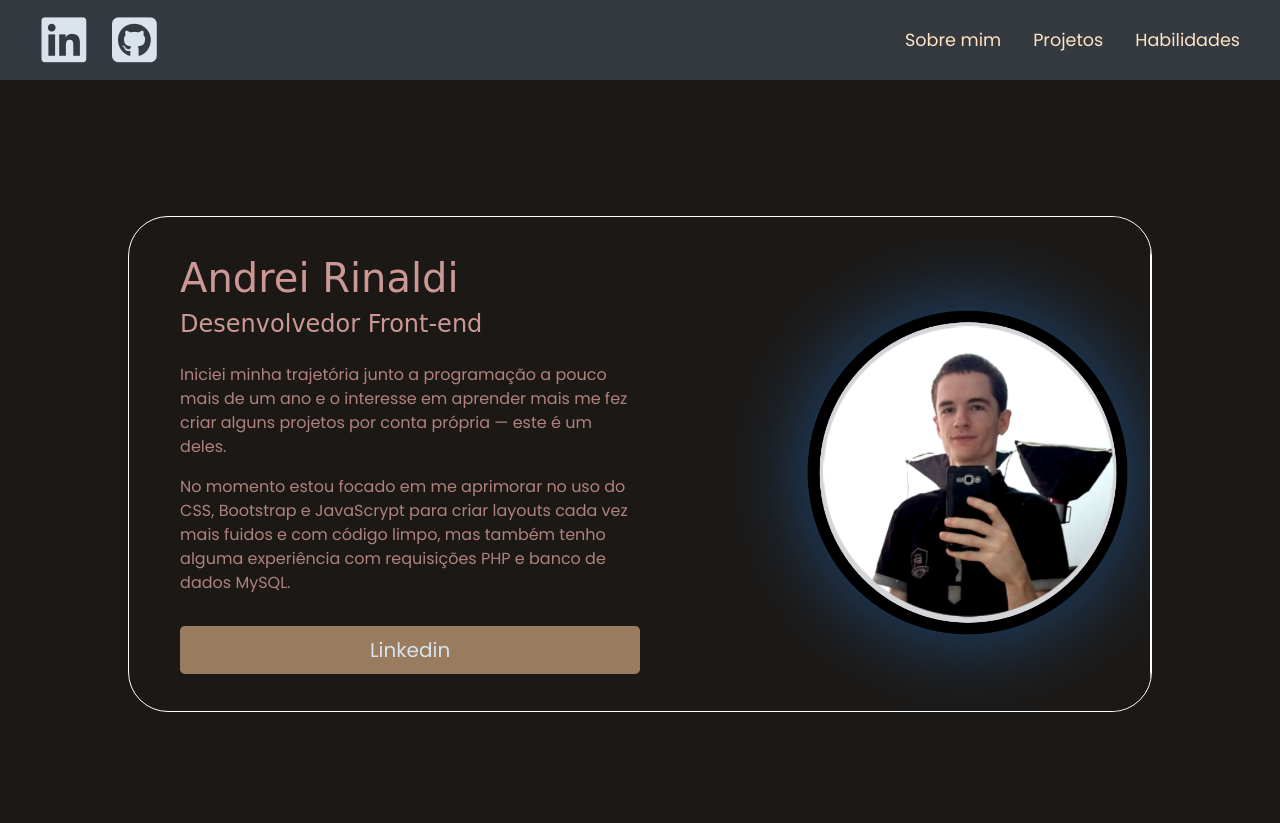
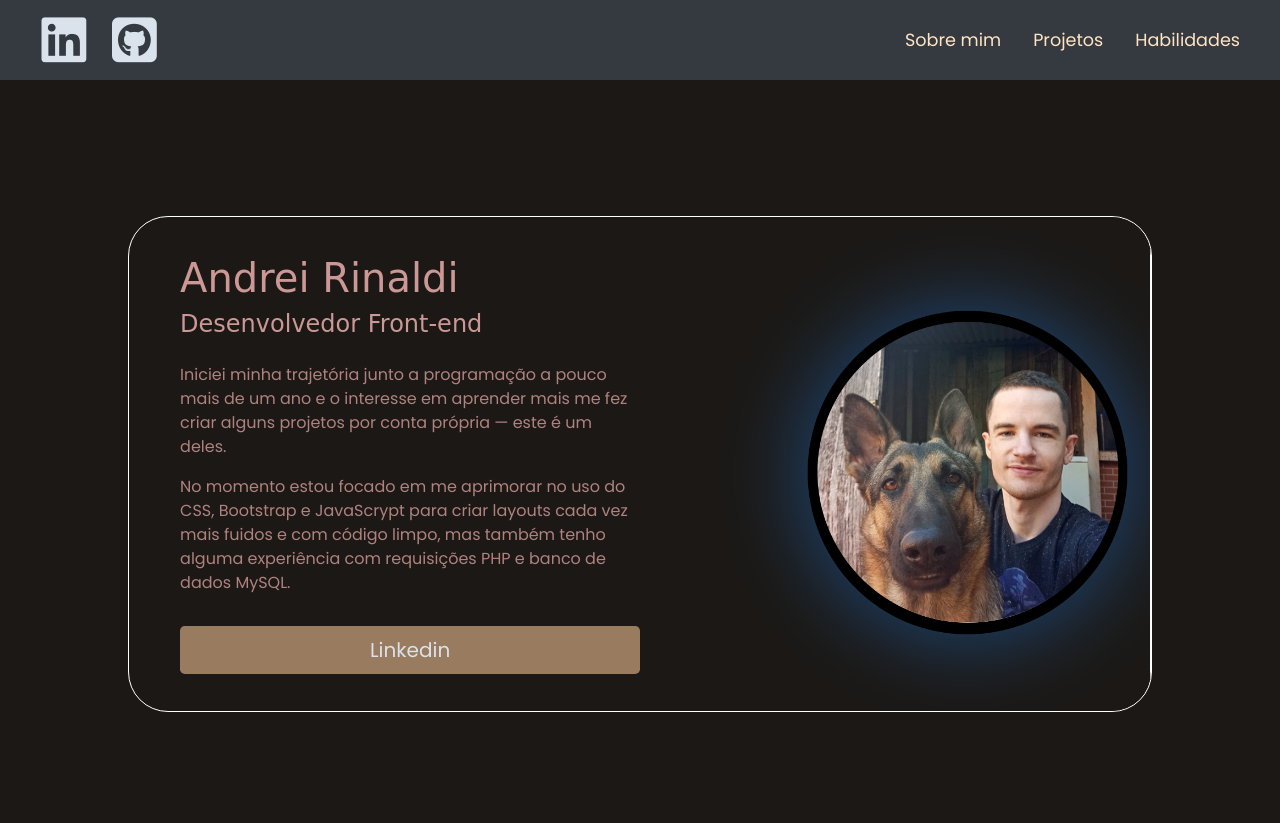
Before and after one commit to andreirinaldi/projetos-site, a PHP site: page / in a window 1280 px wide. Shown: the top 823 px of the page. Run offline with PHP 8.4, Linux system fonts and the light colour scheme; some libraries are stand-ins or nearby versions; some web fonts are replaced.

Commit message:
Update estilo.css

```diff
--- a/estilo.css
+++ b/estilo.css
@@ -90,7 +90,7 @@ section {
 #box-img {
 	display: flex;
     width: 50%;
-    background-image: url(img/foto_portifolio.png), url(img/botoes4.png);
+    background-image: url(img/foto_portifolio2.png), url(img/botoes4.png);
     background-position: center left, right;
     background-repeat: repeat-y, no-repeat;
     background-size: 85%, 38%;
```
